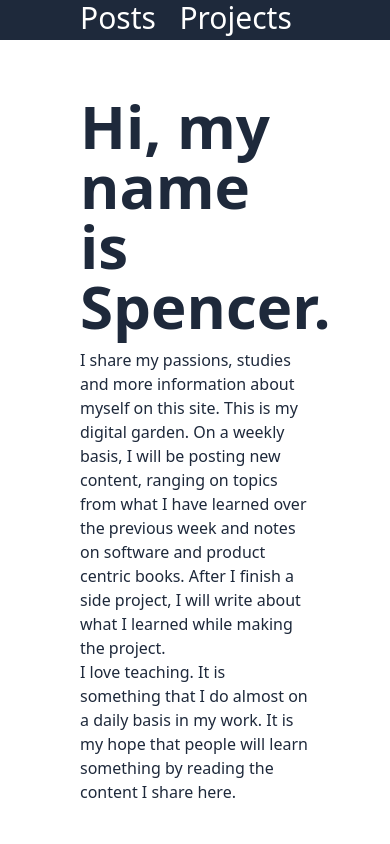
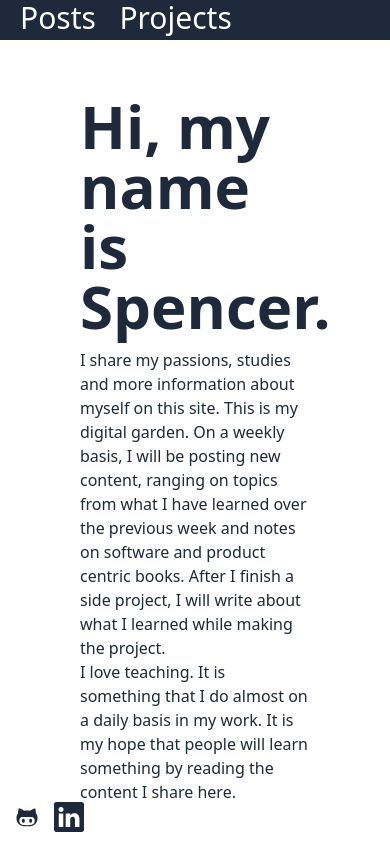
Before and after one commit to sranney/profilev2, a Next.js app: page / in a window 390 px wide. Built offline with nearby package versions, Linux system fonts and the light colour scheme.

Commit message:
added footer; made side bar more responsive; removed a console log

```diff
--- a/backend-operations-lib/getPostContent.ts
+++ b/backend-operations-lib/getPostContent.ts
@@ -18,7 +18,6 @@ export const getPostContent = async (topic: string, id: string = 'current'):Prom
   // Use gray-matter to parse the post metadata section
   const matterResult = matter(fileContents)
   const postMetaData = matterResult.data as PostData
-  console.log('matterResult', matterResult)
   // Use remark to convert markdown into HTML string
   const processedContent = await remark()
     .use(html)
--- a/components/layouts/DefaultLayout.tsx
+++ b/components/layouts/DefaultLayout.tsx
@@ -1,5 +1,6 @@
 import { NavigationBar } from './NavigationBar'
 import { LayoutProps } from './types'
+import { Footer } from './Footer'
 
 export const Layout = ({ children }: LayoutProps):JSX.Element => {
   return (
@@ -8,6 +9,7 @@ export const Layout = ({ children }: LayoutProps):JSX.Element => {
       <main className="xl:container mx-auto pt-10">
         {children}
       </main>
+      <Footer />
     </>
   )
 }
--- /dev/null
+++ b/components/layouts/Footer.tsx
@@ -0,0 +1,15 @@
+import { DiGithubAlt } from 'react-icons/di'
+import { BsLinkedin } from 'react-icons/bs'
+
+export const Footer = ():JSX.Element => {
+  return (
+    <div className="fixed bottom-3 left-3 flex">
+      <a href="https://github.com/sranney" target="_blank">
+        <DiGithubAlt className="text-slate-800 text-3xl"/>
+      </a>
+      <a href="https://www.linkedin.com/in/spencer-ranney/" target="_blank" className="ml-3">
+        <BsLinkedin className="text-slate-800 text-3xl"/>
+      </a>
+    </div>
+  )
+}
--- a/components/layouts/NavigationBar/index.tsx
+++ b/components/layouts/NavigationBar/index.tsx
@@ -11,7 +11,7 @@ type NavigationBarProps = {
 export const NavigationBar = ({toggleSideBarVisibility = () => {}}: NavigationBarProps):JSX.Element => {
   const {currentTopic} = useContext(NavigationContext)
   return (
-    <div className="bg-slate-800 h-10 px-20 flex justify-between fixed w-full z-10">
+    <div className="bg-slate-800 h-10 xl:px-20 px-5 flex justify-between fixed w-full z-10">
       <div className="flex">
         <PostNavigationDropdown />
         <Link href="/projects">
--- a/components/layouts/SideBar/SideBarFilter.tsx
+++ b/components/layouts/SideBar/SideBarFilter.tsx
@@ -6,8 +6,8 @@ type SideBarFilters = {
 
 export const SideBarFilter = ({setPostFilterText}: SideBarFilters):JSX.Element => {
   const inputEventHandler = (event:React.FormEvent<HTMLInputElement>):void => setPostFilterText(event.currentTarget.value)
-  return <div className="mt-4">
+  return <div className="mt-4 text-slate-800">
     Filter
-    <input type="text" onInput={inputEventHandler} className="bg-transparent ml-4 border-thin"/>
+    <input type="text" onInput={inputEventHandler} className="bg-transparent ml-4 border-thin text-slate-800"/>
   </div>
 }
--- a/components/layouts/SideBar/index.tsx
+++ b/components/layouts/SideBar/index.tsx
@@ -18,9 +18,9 @@ export const SideBar = ({sideBarVisibility, toggleSideBarVisibility, currentTopi
     setFilteredPosts(currentTopicPosts.filter(({postData}) => {
       return postFilterText === ''
         ? true
-        : Object.entries(postData).some(([entryKey, entryValue]) => {
-          if(entryKey === 'tags' && Array.isArray(entryValue)) {
-            return entryValue.some(tag => tag.includes(postFilterText))
+        : Object.entries(postData).some(([_, entryValue]) => {
+          if(Array.isArray(entryValue)) {
+            return entryValue.some(item => item.includes(postFilterText))
           } else if(!Array.isArray(entryValue)) {
             console.log(entryValue)
             return entryValue.toLowerCase().includes(postFilterText)
@@ -28,7 +28,7 @@ export const SideBar = ({sideBarVisibility, toggleSideBarVisibility, currentTopi
         })
     }))
   }, [postFilterText, currentTopicPosts, setFilteredPosts])
-  const classes = `min-h-screen bg-slate-400 w-3/12 fixed z-20 transition-[right] ${sideBarVisibility ? ' right-0' : ' -right-full'}`
+  const classes = `min-h-screen bg-slate-400 w-full xl:w-3/12 fixed z-20 transition-[right] ${sideBarVisibility ? ' right-0' : ' -right-full'}`
   const closeSideBar = ():void => toggleSideBarVisibility(false)
   return (
     <div className={classes}>
--- a/components/layouts/TopicLayout.tsx
+++ b/components/layouts/TopicLayout.tsx
@@ -2,6 +2,7 @@ import { useState } from 'react'
 import { NavigationBar } from './NavigationBar'
 import { SideBar } from './SideBar'
 import { LayoutProps } from './types'
+import { Footer } from './Footer'
 
 type TopicLayoutProps = LayoutProps & {currentTopicPosts: FileData[]}
 
@@ -11,9 +12,10 @@ export const Layout = ({children, currentTopicPosts}: TopicLayoutProps):JSX.Elem
     <>
       <NavigationBar toggleSideBarVisibility={toggleSideBarVisibility}/>
       <SideBar sideBarVisibility={sideBarVisibility} toggleSideBarVisibility={toggleSideBarVisibility} currentTopicPosts={currentTopicPosts}/>
-      <main className="container mx-auto pt-10">
+      <main className="xl:container px-5 mx-auto pt-10">
         {children}
       </main>
+      <Footer />
     </>
   )
 }
--- a/components/post-components/post-link/index.tsx
+++ b/components/post-components/post-link/index.tsx
@@ -12,7 +12,7 @@ export const PostLink = ({post: {postId, postData}, currentTopic}: PostLinkPropT
       <Link href={`/${currentTopic}/${postId}`}>
         <a className="text-lg text-slate-600">{postData.title}</a>
       </Link>
-      <p className="italic">Date: {postData.postDate}</p>
+      <p className="italic text-slate-600">Date: {postData.postDate}</p>
     </li>
   )
 }
--- a/components/post-components/post-meta-data/index.tsx
+++ b/components/post-components/post-meta-data/index.tsx
@@ -1,12 +1,14 @@
+import { CurrentTopicEnum } from '../../../enumTypes'
 import { Tags } from '../tags'
 
 type PostMetaDataComponentProps = {
-  postMetaData: PostData
+  postMetaData: PostData,
+  topic: keyof typeof CurrentTopicEnum
 }
 
-export const PostMetaData = ({postMetaData: { title, postDate, tags}}: PostMetaDataComponentProps):JSX.Element => (
+export const PostMetaData = ({postMetaData: { title, postDate, tags}, topic}: PostMetaDataComponentProps):JSX.Element => (
   <div className="flex flex-col items-center mt-4">
-    <p className="italic">Latest post shown below</p>
+    <p className="italic">Latest &ldquo;{topic}&rdquo; post shown below</p>
     <p className="text-2xl font-bold underline">{title}</p>
     <p className="italic">Date of Post: {postDate}</p>
     <div className="mt-3"><Tags tags={tags} /></div>
--- a/pages/[topic]/index.tsx
+++ b/pages/[topic]/index.tsx
@@ -5,7 +5,6 @@ import { getTopicPosts } from '../../backend-operations-lib/getTopicPosts'
 import { getPostContent } from '../../backend-operations-lib/getPostContent'
 import { Layout } from '../../components/layouts/TopicLayout'
 import { NavigationContext } from '../../utils/contexts/NavigationContext'
-import { PostLink } from '../../components/post-components/post-link'
 import { PostMetaData } from '../../components/post-components/post-meta-data'
 import { HeadTag } from '../../components/head'
 import { CurrentTopicEnum } from '../../enumTypes'
@@ -65,7 +64,7 @@ export default function GeneralTopicPage({topics, currentTopicPosts, currentTopi
     <NavigationContext.Provider value={navigationContextValue}>
       <Layout currentTopicPosts={currentTopicPosts}>
         <HeadTag currentTopic={currentTopic} />
-        <PostMetaData postMetaData={currentPostContent.postMetaData} />
+        <PostMetaData postMetaData={currentPostContent.postMetaData} topic={currentTopic}/>
         <div dangerouslySetInnerHTML={{__html: currentPostContent.postContentString}} />
       </Layout>
     </NavigationContext.Provider>
--- a/types.d.ts
+++ b/types.d.ts
@@ -16,6 +16,7 @@ declare type ProjectMetaData = {
 }
 
 declare type PostContentData = {
+  topic: string,
   postContentString: string,
   postMetaData: PostData
 }
```
